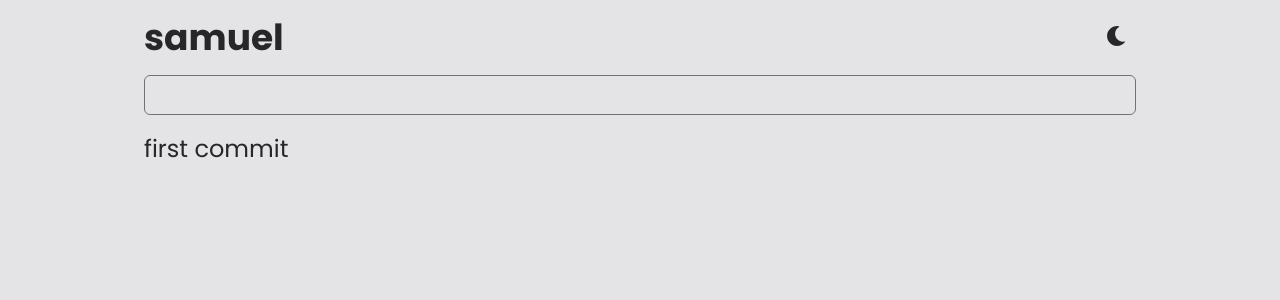
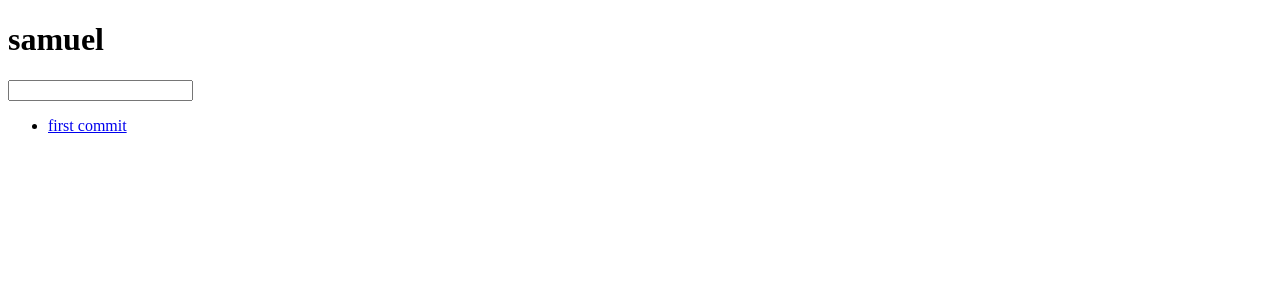
Before and after one commit to samueldebenedictis/sketches, a Next.js app: page / in a window 1280 px wide. Shown: the top 300 px of the page. Built offline with nearby package versions, Linux system fonts and the light colour scheme.

Commit message:
remove chakra-ui, add tailwind

```diff
--- /dev/null
+++ b/globals.css
@@ -0,0 +1,3 @@
+@tailwind base;
+@tailwind components;
+@tailwind utilities;
--- /dev/null
+++ b/postcss.config.js
@@ -0,0 +1,6 @@
+module.exports = {
+  plugins: {
+    tailwindcss: {},
+    autoprefixer: {},
+  },
+}
--- a/src/components/FuseSearch.tsx
+++ b/src/components/FuseSearch.tsx
@@ -1,5 +1,3 @@
-import { Input, InputProps, List, ListItem, SystemStyleObject } from '@chakra-ui/react';
-import { Link } from '@chakra-ui/react';
 import Fuse from 'fuse.js';
 import React, { FC, useState } from 'react';
 
@@ -14,24 +12,24 @@ const FuseSearch: FC<FuseSearchProps> = ({ sketches }) => {
 
   return (
     <>
-      <Input mb={4} borderColor={'gray.500'} value={value} onChange={e => setValue(e.target.value)} />
-      <List>
+      <input mb={4} borderColor={'gray.500'} value={value} onChange={e => setValue(e.target.value)} />
+      <ul>
         {value !== ''
           ? filteredSketches.map(({ item }, i) => {
               return (
-                <ListItem key={item + i}>
-                  <Link href={`/sketches/${item}`}>{item.replaceAll('-', ' ')}</Link>
-                </ListItem>
+                <li key={item + i}>
+                  <a href={`/sketches/${item}`}>{item.replaceAll('-', ' ')}</a>
+                </li>
               );
             })
           : sketches.map((sketch, i) => {
               return (
-                <ListItem key={sketch + i} fontSize="2xl">
-                  <Link href={`/sketches/${sketch}`}>{sketch.replaceAll('-', ' ')}</Link>
-                </ListItem>
+                <li key={sketch + i} fontSize="2xl">
+                  <a href={`/sketches/${sketch}`}>{sketch.replaceAll('-', ' ')}</a>
+                </li>
               );
             })}
-      </List>
+      </ul>
     </>
   );
 };
--- a/src/components/Layout.tsx
+++ b/src/components/Layout.tsx
@@ -1,8 +1,5 @@
-import { Box, Flex } from '@chakra-ui/react';
 import Head from 'next/head';
 import { FC, ReactElement } from 'react';
-
-import ThemeSwitcher from './ThemeSwitcher';
 
 export interface LayoutProps {
   children?: ReactElement;
@@ -15,12 +12,12 @@ const Layout: FC<LayoutProps> = ({ children }) => {
         <title>Samuel</title>
         <link rel="icon" type="image/icon" href="/favicon.ico" />
       </Head>
-      <Box position="relative" overflow="hidden">
-        <Box position="absolute" boxSize="20vw" top={5} right={0}></Box>
-        <Flex as="main" direction="column" minH="100vh">
+      <div className="relative">
+        <div className="absolute" divSize="20vw"></div>
+        <div as="main" direction="column" minH="100vh">
           {children}
-        </Flex>
-      </Box>
+        </div>
+      </div>
     </>
   );
 };
--- a/src/components/ThemeSwitcher.tsx
+++ /dev/null
@@ -1,18 +0,0 @@
-import { IconButton } from '@chakra-ui/react';
-import { useColorMode } from '@chakra-ui/react';
-import { FaMoon, FaSun } from 'react-icons/fa';
-
-const ThemeSwitcher = () => {
-  const { colorMode, toggleColorMode } = useColorMode();
-  return (
-    <>
-      {colorMode === 'dark' ? (
-        <IconButton aria-label="dark" bg="transparent" icon={<FaSun />} fontSize="20px" onClick={toggleColorMode} />
-      ) : (
-        <IconButton aria-label="light" bg="transparent" onClick={toggleColorMode} icon={<FaMoon />} fontSize="20px" />
-      )}
-    </>
-  );
-};
-
-export default ThemeSwitcher;
--- a/src/components/_pages/Home.tsx
+++ b/src/components/_pages/Home.tsx
@@ -1,6 +1,4 @@
-import { Container, Flex, Heading } from '@chakra-ui/react';
 import FuseSearch from 'components/FuseSearch';
-import ThemeSwitcher from 'components/ThemeSwitcher';
 import React, { FC } from 'react';
 import { HomePageTypes } from 'types/Pages';
 
@@ -8,13 +6,12 @@ const HomePage: FC<HomePageTypes> = ({ data }) => {
   const { sketches } = data;
 
   return (
-    <Container pt={4} maxW="container.lg">
-      <Flex justify={'space-between'}>
-        <Heading pb={4}>samuel</Heading>
-        <ThemeSwitcher />
-      </Flex>
+    <div className=''>
+      <div>
+        <h1 pb={4}>samuel</h1>
+      </div>
       <FuseSearch sketches={sketches} />
-    </Container>
+    </div>
   );
 };
 
--- a/src/pages/_app.tsx
+++ b/src/pages/_app.tsx
@@ -1,15 +1,12 @@
-import { ChakraProvider } from '@chakra-ui/react';
 import Layout from 'components/Layout';
 import type { AppProps } from 'next/app';
 import theme from 'theme/index';
 
 function MyApp({ Component, pageProps }: AppProps) {
   return (
-    <ChakraProvider theme={theme}>
-      <Layout>
-        <Component {...pageProps} />
-      </Layout>
-    </ChakraProvider>
+    <Layout>
+      <Component {...pageProps} />
+    </Layout>
   );
 }
 
--- /dev/null
+++ b/tailwind.config.js
@@ -0,0 +1,8 @@
+/** @type {import('tailwindcss').Config} */
+module.exports = {
+  content: ['./src/**/*.{js,ts,jsx,tsx,mdx}'],
+  theme: {
+    extend: {},
+  },
+  plugins: [],
+};
```
Also changed, not shown: package.json (+3 -12 lines), 1 other file (tests, documents, lock files or other folders).
